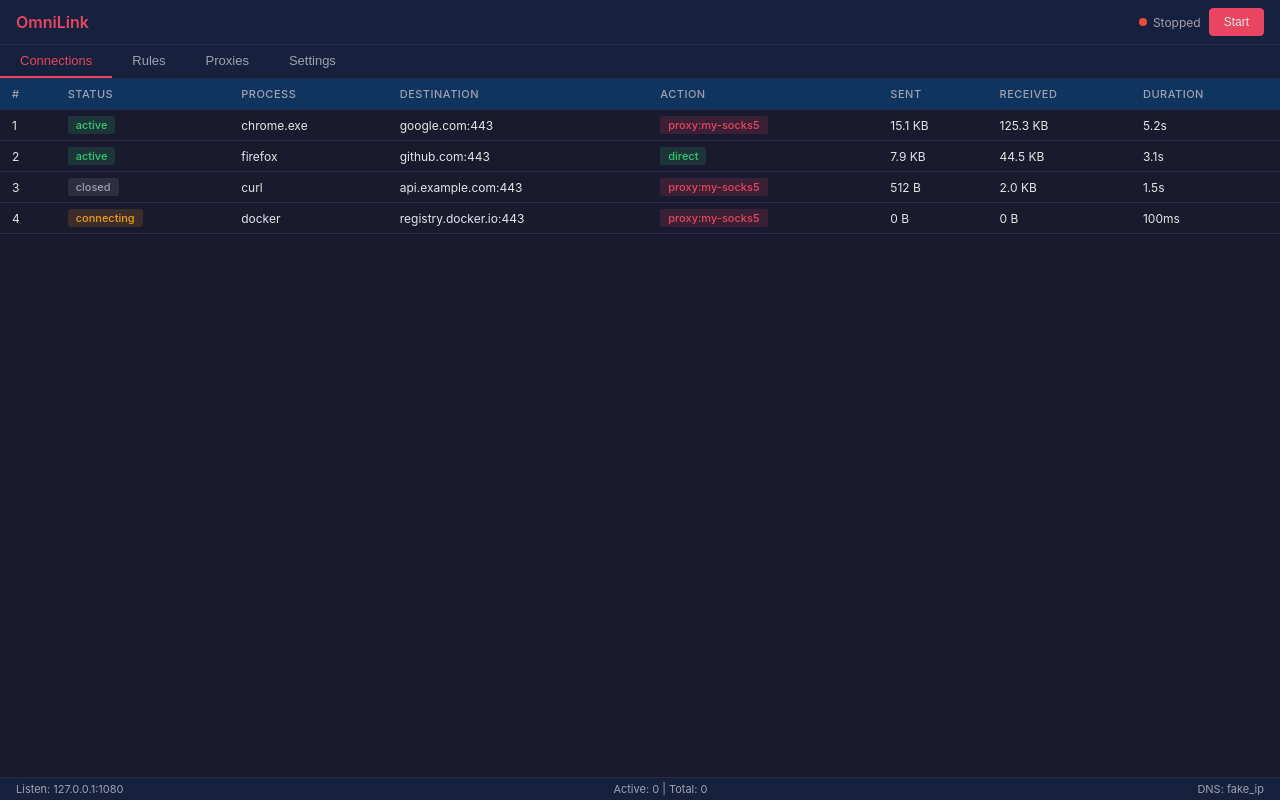
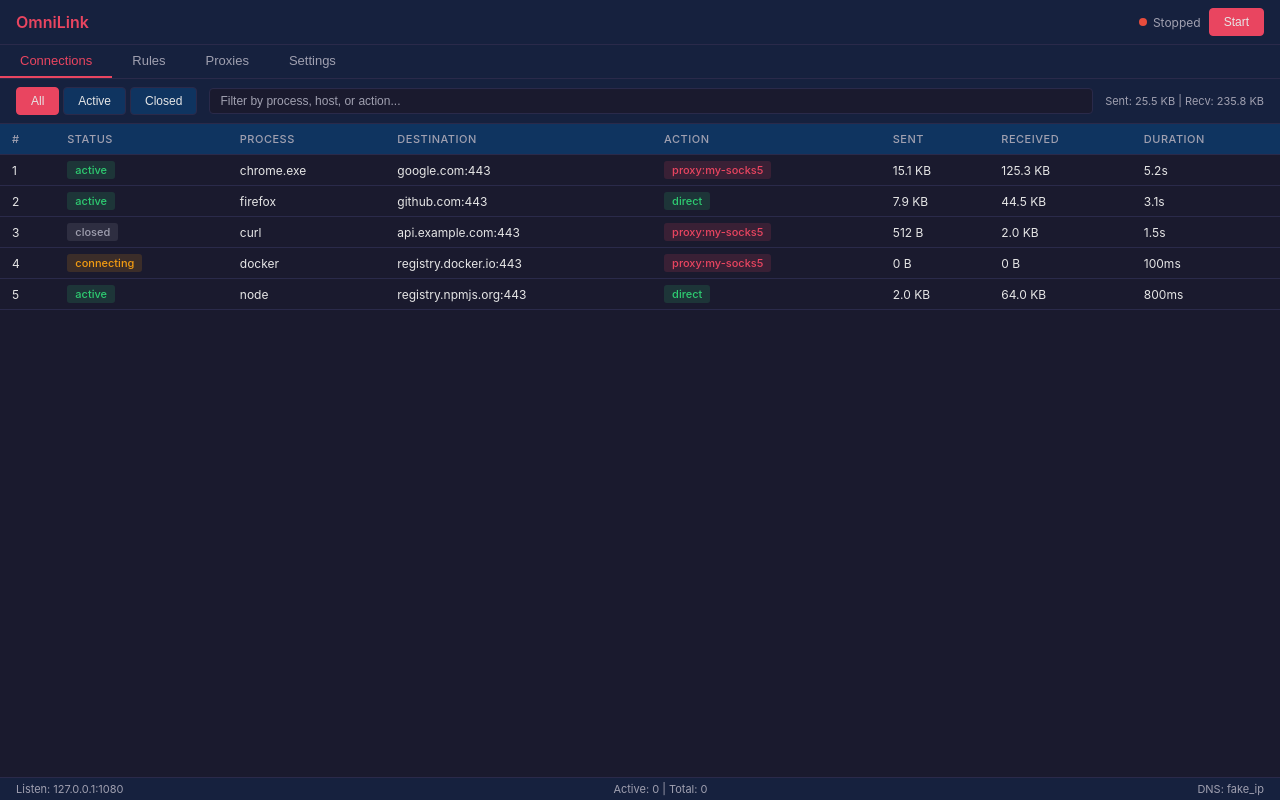
Before and after one commit to k1rnt/OmniLink, a React (Vite) app in the folder omnilink-ui/: page / in a window 1280 px wide. Built offline with nearby package versions, Linux system fonts and the light colour scheme.

Commit message:
feat: add connection filtering, search, context menu with create-rule-from-connection

```diff
--- a/omnilink-ui/src/components/ConnectionsView.tsx
+++ b/omnilink-ui/src/components/ConnectionsView.tsx
@@ -1,4 +1,4 @@
-import { useState } from "react";
+import { useState, useCallback } from "react";
 import type { Session } from "../types";
 
 const MOCK_SESSIONS: Session[] = [
@@ -46,7 +46,20 @@ const MOCK_SESSIONS: Session[] = [
     bytes_received: 0,
     elapsed_ms: 100,
   },
+  {
+    id: 5,
+    status: "active",
+    process_name: "node",
+    destination: "registry.npmjs.org:443",
+    proxy_name: null,
+    action: "direct",
+    bytes_sent: 2048,
+    bytes_received: 65536,
+    elapsed_ms: 800,
+  },
 ];
+
+type FilterMode = "all" | "active" | "closed";
 
 function formatBytes(bytes: number): string {
   if (bytes < 1024) return `${bytes} B`;
@@ -75,19 +88,104 @@ function getStatusBadge(status: string): string {
   }
 }
 
+interface ContextMenuState {
+  visible: boolean;
+  x: number;
+  y: number;
+  session: Session | null;
+}
+
 function ConnectionsView() {
   const [sessions] = useState<Session[]>(MOCK_SESSIONS);
+  const [filter, setFilter] = useState<FilterMode>("all");
+  const [searchQuery, setSearchQuery] = useState("");
+  const [contextMenu, setContextMenu] = useState<ContextMenuState>({
+    visible: false, x: 0, y: 0, session: null,
+  });
 
-  if (sessions.length === 0) {
+  const filteredSessions = sessions.filter((s) => {
+    if (filter === "active" && s.status !== "active" && s.status !== "connecting") return false;
+    if (filter === "closed" && s.status !== "closed") return false;
+    if (searchQuery) {
+      const q = searchQuery.toLowerCase();
       return (
+        (s.process_name?.toLowerCase().includes(q) ?? false) ||
+        s.destination.toLowerCase().includes(q) ||
+        s.action.toLowerCase().includes(q)
+      );
+    }
+    return true;
+  });
+
+  const handleContextMenu = useCallback((e: React.MouseEvent, session: Session) => {
+    e.preventDefault();
+    setContextMenu({ visible: true, x: e.clientX, y: e.clientY, session });
+  }, []);
+
+  const closeContextMenu = useCallback(() => {
+    setContextMenu((prev) => ({ ...prev, visible: false }));
+  }, []);
+
+  const handleCreateRule = useCallback(() => {
+    if (contextMenu.session) {
+      const s = contextMenu.session;
+      const [host] = s.destination.split(":");
+      alert(`Create rule for:\n  Process: ${s.process_name ?? "Any"}\n  Host: ${host}\n  Action: ${s.action}`);
+    }
+    closeContextMenu();
+  }, [contextMenu.session, closeContextMenu]);
+
+  const handleTerminate = useCallback(() => {
+    if (contextMenu.session) {
+      alert(`Terminate connection #${contextMenu.session.id}`);
+    }
+    closeContextMenu();
+  }, [contextMenu.session, closeContextMenu]);
+
+  const handleCopyDest = useCallback(() => {
+    if (contextMenu.session) {
+      navigator.clipboard.writeText(contextMenu.session.destination);
+    }
+    closeContextMenu();
+  }, [contextMenu.session, closeContextMenu]);
+
+  const totalSent = sessions.reduce((a, s) => a + s.bytes_sent, 0);
+  const totalRecv = sessions.reduce((a, s) => a + s.bytes_received, 0);
+
+  return (
+    <div onClick={closeContextMenu}>
+      <div className="connection-toolbar">
+        <div className="filter-buttons">
+          {(["all", "active", "closed"] as FilterMode[]).map((f) => (
+            <button
+              key={f}
+              className={`btn ${filter === f ? "btn-primary" : ""}`}
+              onClick={() => setFilter(f)}
+            >
+              {f.charAt(0).toUpperCase() + f.slice(1)}
+            </button>
+          ))}
+        </div>
+        <input
+          className="search-input"
+          type="text"
+          placeholder="Filter by process, host, or action..."
+          value={searchQuery}
+          onChange={(e) => setSearchQuery(e.target.value)}
+        />
+        <div className="traffic-summary">
+          Sent: {formatBytes(totalSent)} | Recv: {formatBytes(totalRecv)}
+        </div>
+      </div>
+
+      {filteredSessions.length === 0 ? (
         <div className="empty-state">
           <div className="empty-state-title">No connections</div>
-        <div className="empty-state-desc">Start the service to see active connections</div>
+          <div className="empty-state-desc">
+            {searchQuery ? "No connections match your filter" : "Start the service to see active connections"}
           </div>
-    );
-  }
-
-  return (
+        </div>
+      ) : (
         <table className="connection-list">
           <thead>
             <tr>
@@ -102,8 +200,11 @@ function ConnectionsView() {
             </tr>
           </thead>
           <tbody>
-        {sessions.map((session) => (
-          <tr key={session.id}>
+            {filteredSessions.map((session) => (
+              <tr
+                key={session.id}
+                onContextMenu={(e) => handleContextMenu(e, session)}
+              >
                 <td>{session.id}</td>
                 <td>
                   <span className={`badge ${getStatusBadge(session.status)}`}>
@@ -124,6 +225,26 @@ function ConnectionsView() {
             ))}
           </tbody>
         </table>
+      )}
+
+      {contextMenu.visible && contextMenu.session && (
+        <div
+          className="context-menu"
+          style={{ top: contextMenu.y, left: contextMenu.x }}
+        >
+          <button className="context-menu-item" onClick={handleCreateRule}>
+            Create Rule from Connection
+          </button>
+          <button className="context-menu-item" onClick={handleCopyDest}>
+            Copy Destination
+          </button>
+          <div className="context-menu-divider" />
+          <button className="context-menu-item context-menu-danger" onClick={handleTerminate}>
+            Terminate Connection
+          </button>
+        </div>
+      )}
+    </div>
   );
 }
 
--- a/omnilink-ui/src/styles.css
+++ b/omnilink-ui/src/styles.css
@@ -385,3 +385,81 @@ body {
 .empty-state-desc {
   font-size: 13px;
 }
+
+/* Connection toolbar */
+.connection-toolbar {
+  display: flex;
+  align-items: center;
+  gap: 12px;
+  padding: 8px 16px;
+  background: var(--bg-secondary);
+  border-bottom: 1px solid var(--border);
+}
+
+.filter-buttons {
+  display: flex;
+  gap: 4px;
+}
+
+.search-input {
+  flex: 1;
+  padding: 5px 10px;
+  background: var(--bg-primary);
+  border: 1px solid var(--border);
+  border-radius: 4px;
+  color: var(--text-primary);
+  font-size: 12px;
+  outline: none;
+}
+
+.search-input:focus {
+  border-color: var(--accent);
+}
+
+.search-input::placeholder {
+  color: var(--text-secondary);
+}
+
+.traffic-summary {
+  font-size: 11px;
+  color: var(--text-secondary);
+  white-space: nowrap;
+}
+
+/* Context menu */
+.context-menu {
+  position: fixed;
+  background: var(--bg-secondary);
+  border: 1px solid var(--border);
+  border-radius: 6px;
+  padding: 4px 0;
+  min-width: 200px;
+  z-index: 1000;
+  box-shadow: 0 4px 12px rgba(0, 0, 0, 0.4);
+}
+
+.context-menu-item {
+  display: block;
+  width: 100%;
+  padding: 6px 16px;
+  background: none;
+  border: none;
+  color: var(--text-primary);
+  font-size: 12px;
+  text-align: left;
+  cursor: pointer;
+}
+
+.context-menu-item:hover {
+  background: var(--bg-tertiary);
+}
+
+.context-menu-danger {
+  color: var(--error);
+}
+
+.context-menu-divider {
+  height: 1px;
+  background: var(--border);
+  margin: 4px 0;
+}
```
Lines whose indentation alone changed are shown as unchanged.
